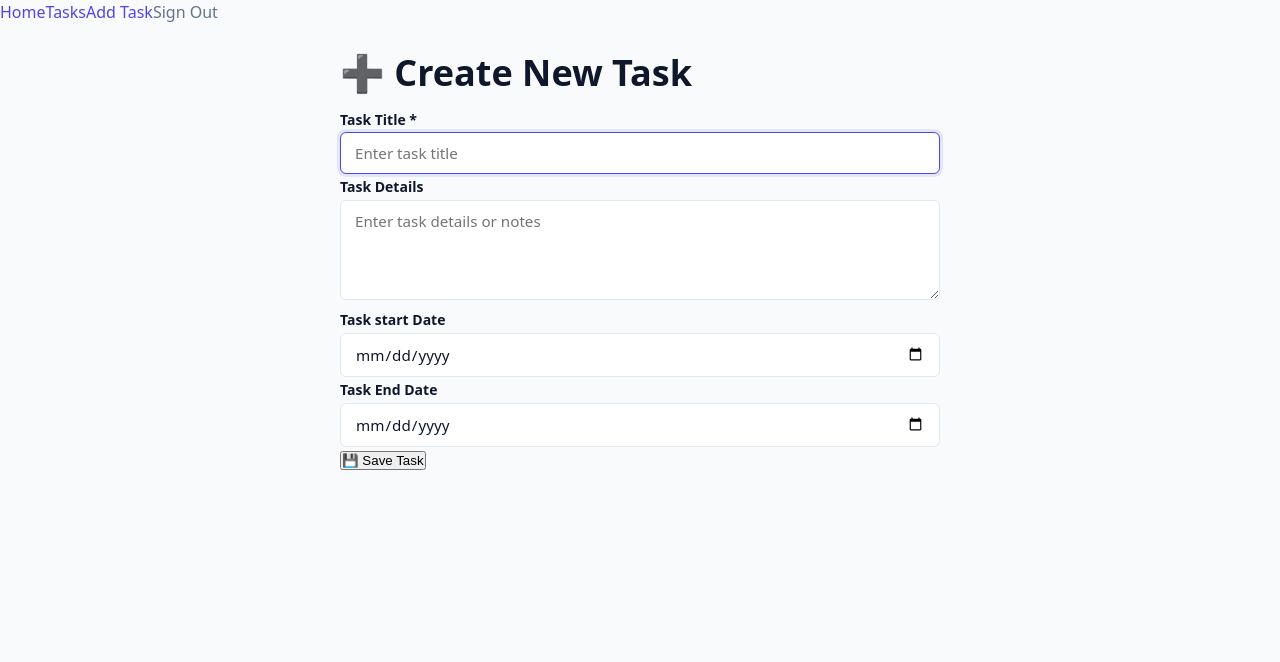
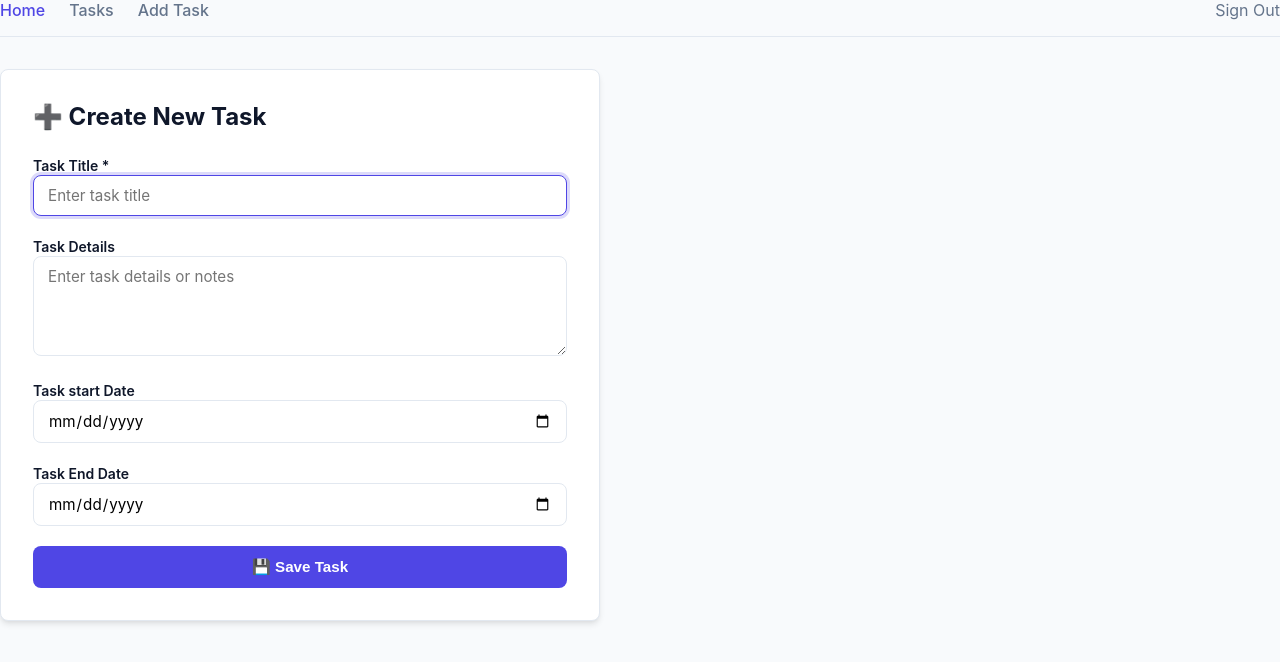
Before and after one commit to ahmadhashemismail/Tasks1, a React (Vite) app in the folder client/: page /tasks/new in a window 1280 px wide. Shown: the top 662 px of the page. Built offline with nearby package versions, Linux system fonts and the light colour scheme; no server answers; sample sign-in values are in the browser's storage.

Commit message:
update in css

```diff
--- a/client/src/App.css
+++ b/client/src/App.css
@@ -1,162 +1,61 @@
-/* ==========================================================================
-   1. Design Tokens & Root Variables
-   ========================================================================== */
-:root {
-  /* Color Palette */
-  --primary: #4f46e5;
-  --primary-hover: #4338ca;
-  --primary-light: #e0e7ff;
-
-  --bg-main: #f8fafc;
-  --bg-card: #ffffff;
-  --bg-alt: #f1f5f9;
-
-  --text-main: #0f172a;
-  --text-muted: #64748b;
-  --text-inverse: #ffffff;
-
-  --border-color: #e2e8f0;
-
-  --success: #10b981;
-  --success-bg: #d1fae5;
-  --warning: #f59e0b;
-  --danger: #ef4444;
-
-  /* Typography */
-  --font-sans: system-ui, -apple-system, BlinkMacSystemFont, 'Segoe UI', Roboto, Oxygen, Ubuntu, Cantarell, sans-serif;
-
-  /* Elevation & Borders */
-  --radius-sm: 6px;
-  --radius-md: 10px;
-  --radius-lg: 16px;
-  --shadow-sm: 0 1px 2px 0 rgb(0 0 0 / 0.05);
-  --shadow-md: 0 4px 6px -1px rgb(0 0 0 / 0.1), 0 2px 4px -2px rgb(0 0 0 / 0.1);
-  --shadow-lg: 0 10px 15px -3px rgb(0 0 0 / 0.1), 0 4px 6px -4px rgb(0 0 0 / 0.1);
-
-  /* Transitions */
-  --transition-fast: 0.15s ease;
-  --transition-normal: 0.25s ease;
+/* Layout structures, navigation header, and container styling */
+.app-wrapper {
+  min-height: 100vh;
+  padding: 2rem 1rem;
+  display: flex;
+  justify-content: center;
+  align-items: flex-start;
 }
 
-/* ==========================================================================
-   2. Base Reset & Layout
-   ========================================================================== */
-*, *::before, *::after {
-  box-sizing: border-box;
-  margin: 0;
-  padding: 0;
+.container {
+  max-width: 600px;
+  width: 100%;
+  background: var(--card-bg);
+  padding: 2rem;
+  border-radius: var(--radius);
+  box-shadow: 0 4px 6px -1px rgba(0, 0, 0, 0.1), 0 2px 4px -2px rgba(0, 0, 0, 0.05);
+  border: 1px solid var(--border-color);
 }
 
-html, body {
-  height: 100%;
+nav {
+  display: flex;
+  gap: 1.5rem;
+  margin-bottom: 2rem;
+  padding-bottom: 1rem;
+  border-bottom: 1px solid var(--border-color);
 }
 
-body {
-  font-family: var(--font-sans);
-  background-color: var(--bg-main);
-  color: var(--text-main);
-  line-height: 1.6;
-  -webkit-font-smoothing: antialiased;
+nav a {
+  text-decoration: none;
+  color: var(--text-muted);
+  font-weight: 500;
+  transition: color 0.2s ease;
 }
 
-#root {
-  min-height: 100vh;
+nav a:hover {
+  color: var(--primary);
+}
+
+h1 {
+  font-size: 1.5rem;
+  font-weight: 700;
+  margin-top: 0;
+  margin-bottom: 1.5rem;
+  display: flex;
+  align-items: center;
+  gap: 0.5rem;
+}
+
+form {
   display: flex;
   flex-direction: column;
+  gap: 1.25rem;
 }
 
-/* Container Utility */
-.container {
-  width: 100%;
-  max-width: 1200px;
-  margin: 0 auto;
-  padding: 1.5rem;
-}
-
-/* ==========================================================================
-   3. Typography
-   ========================================================================== */
-h1, h2, h3, h4, h5, h6 {
-  color: var(--text-main);
-  font-weight: 700;
-  line-height: 1.25;
-  margin-bottom: 0.75rem;
-}
-
-h1 { font-size: 2.25rem; }
-h2 { font-size: 1.75rem; }
-h3 { font-size: 1.35rem; }
-
-p {
-  color: var(--text-muted);
-  margin-bottom: 1rem;
-}
-
-a {
-  color: var(--primary);
-  text-decoration: none;
-  font-weight: 500;
-  transition: color var(--transition-fast);
-}
-
-a:hover {
-  color: var(--primary-hover);
-}
-
-/* ==========================================================================
-   4. Buttons & Interactive Elements
-   ========================================================================== */
-.btn {
-  display: inline-flex;
-  align-items: center;
-  justify-content: center;
-  gap: 0.5rem;
-  padding: 0.625rem 1.25rem;
-  font-size: 0.95rem;
-  font-weight: 600;
-  border-radius: var(--radius-sm);
-  border: 1px solid transparent;
-  cursor: pointer;
-  transition: all var(--transition-fast);
-  text-decoration: none;
-}
-
-.btn-primary {
-  background-color: var(--primary);
-  color: var(--text-inverse);
-}
-
-.btn-primary:hover {
-  background-color: var(--primary-hover);
-}
-
-.btn-secondary {
-  background-color: var(--bg-card);
-  color: var(--text-main);
-  border-color: var(--border-color);
-}
-
-.btn-secondary:hover {
-  background-color: var(--bg-alt);
-}
-
-.btn-danger {
-  background-color: var(--danger);
-  color: var(--text-inverse);
-}
-
-.btn-danger:hover {
-  opacity: 0.9;
-}
-
-/* ==========================================================================
-   5. Form Inputs (Login, Account, Task forms)
-   ========================================================================== */
 .form-group {
   display: flex;
   flex-direction: column;
   gap: 0.375rem;
-  margin-bottom: 1.25rem;
 }
 
 label {
@@ -164,124 +63,3 @@ label {
   font-weight: 600;
   color: var(--text-main);
 }
-
-input[type="text"],
-input[type="email"],
-input[type="password"],
-input[type="date"],
-textarea,
-select {
-  width: 100%;
-  padding: 0.625rem 0.875rem;
-  font-size: 0.95rem;
-  font-family: inherit;
-  color: var(--text-main);
-  background-color: var(--bg-card);
-  border: 1px solid var(--border-color);
-  border-radius: var(--radius-sm);
-  outline: none;
-  transition: border-color var(--transition-fast), box-shadow var(--transition-fast);
-}
-
-input:focus, textarea:focus, select:focus {
-  border-color: var(--primary);
-  box-shadow: 0 0 0 3px var(--primary-light);
-}
-
-textarea {
-  min-height: 100px;
-  resize: vertical;
-}
-
-/* Checkbox Style for Tasks */
-.checkbox-label {
-  display: flex;
-  align-items: center;
-  gap: 0.5rem;
-  cursor: pointer;
-  user-select: none;
-}
-
-input[type="checkbox"] {
-  width: 18px;
-  height: 18px;
-  accent-color: var(--primary);
-  cursor: pointer;
-}
-
-/* ==========================================================================
-   6. Cards & Containers
-   ========================================================================== */
-.card {
-  background-color: var(--bg-card);
-  border-radius: var(--radius-md);
-  border: 1px solid var(--border-color);
-  padding: 1.5rem;
-  box-shadow: var(--shadow-sm);
-  transition: box-shadow var(--transition-normal);
-}
-
-.card:hover {
-  box-shadow: var(--shadow-md);
-}
-
-.grid {
-  display: grid;
-  grid-template-columns: repeat(auto-fill, minmax(280px, 1fr));
-  gap: 1.5rem;
-}
-
-/* ==========================================================================
-   7. Tables & Badges
-   ========================================================================== */
-.table-container {
-  width: 100%;
-  overflow-x: auto;
-  background-color: var(--bg-card);
-  border-radius: var(--radius-md);
-  border: 1px solid var(--border-color);
-  box-shadow: var(--shadow-sm);
-}
-
-table {
-  width: 100%;
-  border-collapse: collapse;
-  text-align: left;
-}
-
-th, td {
-  padding: 0.875rem 1.25rem;
-  border-bottom: 1px solid var(--border-color);
-}
-
-th {
-  background-color: var(--bg-alt);
-  font-size: 0.8rem;
-  text-transform: uppercase;
-  letter-spacing: 0.05em;
-  color: var(--text-muted);
-}
-
-tr:last-child td {
-  border-bottom: none;
-}
-
-/* Status Badges */
-.badge {
-  display: inline-block;
-  padding: 0.25rem 0.625rem;
-  font-size: 0.75rem;
-  font-weight: 600;
-  border-radius: 9999px;
-  text-transform: capitalize;
-}
-
-.badge-success {
-  background-color: var(--success-bg);
-  color: var(--success);
-}
-
-.badge-pending {
-  background-color: #fef3c7;
-  color: var(--warning);
-}
--- a/client/src/index.css
+++ b/client/src/index.css
@@ -1,37 +1,72 @@
-.auth-submit:active:not(:disabled) {
-  transform: translateY(0);
+/* Base variables, typography, and default form styles across the entire app */
+:root {
+  --primary: #4f46e5;
+  --primary-hover: #4338ca;
+  --bg-color: #f8fafc;
+  --card-bg: #ffffff;
+  --text-main: #0f172a;
+  --text-muted: #64748b;
+  --border-color: #e2e8f0;
+  --focus-ring: rgba(79, 70, 229, 0.2);
+  --radius: 8px;
 }
-.auth-submit:disabled {
-  opacity: 0.6;
-  cursor: not-allowed;
+
+* {
+  box-sizing: border-box;
 }
-.auth-error {
-  background: var(--danger-bg);
-  border: 1px solid rgba(248, 113, 113, 0.35);
-  color: var(--danger);
-  border-radius: 8px;
-  padding: 0.65rem 1rem;
-  font-size: 0.9rem;
-  margin-bottom: 1rem;
-  animation: shake 0.35s ease;
+
+body {
+  font-family: -apple-system, BlinkMacSystemFont, "Segoe UI", Roboto, Helvetica, Arial, sans-serif;
+  background-color: var(--bg-color);
+  color: var(--text-main);
+  margin: 0;
+  padding: 0;
 }
-@keyframes shake {
-  0%, 100% { transform: translateX(0); }
-  25%       { transform: translateX(-6px); }
-  75%       { transform: translateX(6px); }
+
+/* Global Form Elements */
+input[type="text"],
+input[type="date"],
+textarea {
+  width: 100%;
+  padding: 0.625rem 0.875rem;
+  font-size: 0.95rem;
+  font-family: inherit;
+  border: 1px solid var(--border-color);
+  border-radius: var(--radius);
+  background-color: #fff;
+  transition: border-color 0.2s, box-shadow 0.2s;
 }
-.auth-switch {
-  text-align: center;
-  margin-top: 1.5rem;
-  color: var(--text-muted);
-  font-size: 0.9rem;
+
+textarea {
+  min-height: 100px;
+  resize: vertical;
 }
-.auth-switch-link {
-  color: var(--accent);
+
+input:focus,
+textarea:focus {
+  outline: none;
+  border-color: var(--primary);
+  box-shadow: 0 0 0 3px var(--focus-ring);
+}
+
+button,
+input[type="submit"] {
+  background-color: var(--primary);
+  color: #ffffff;
+  font-size: 0.95rem;
   font-weight: 600;
+  padding: 0.75rem 1.25rem;
+  border: none;
+  border-radius: var(--radius);
   cursor: pointer;
-  transition: color 0.2s ease;
+  transition: background-color 0.2s ease;
+  display: inline-flex;
+  align-items: center;
+  justify-content: center;
+  gap: 0.5rem;
 }
-.auth-switch-link:hover {
-  color: #fff;
+
+button:hover,
+input[type="submit"]:hover {
+  background-color: var(--primary-hover);
 }
```
